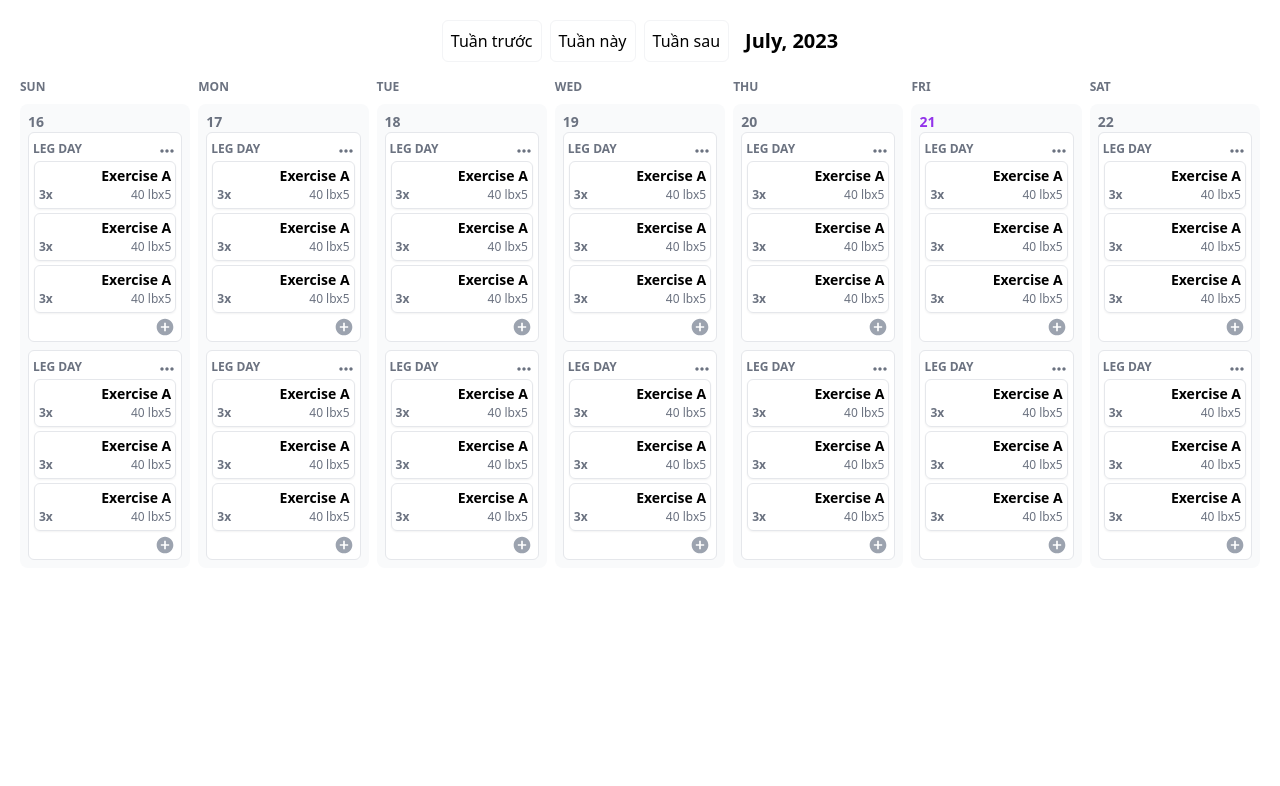
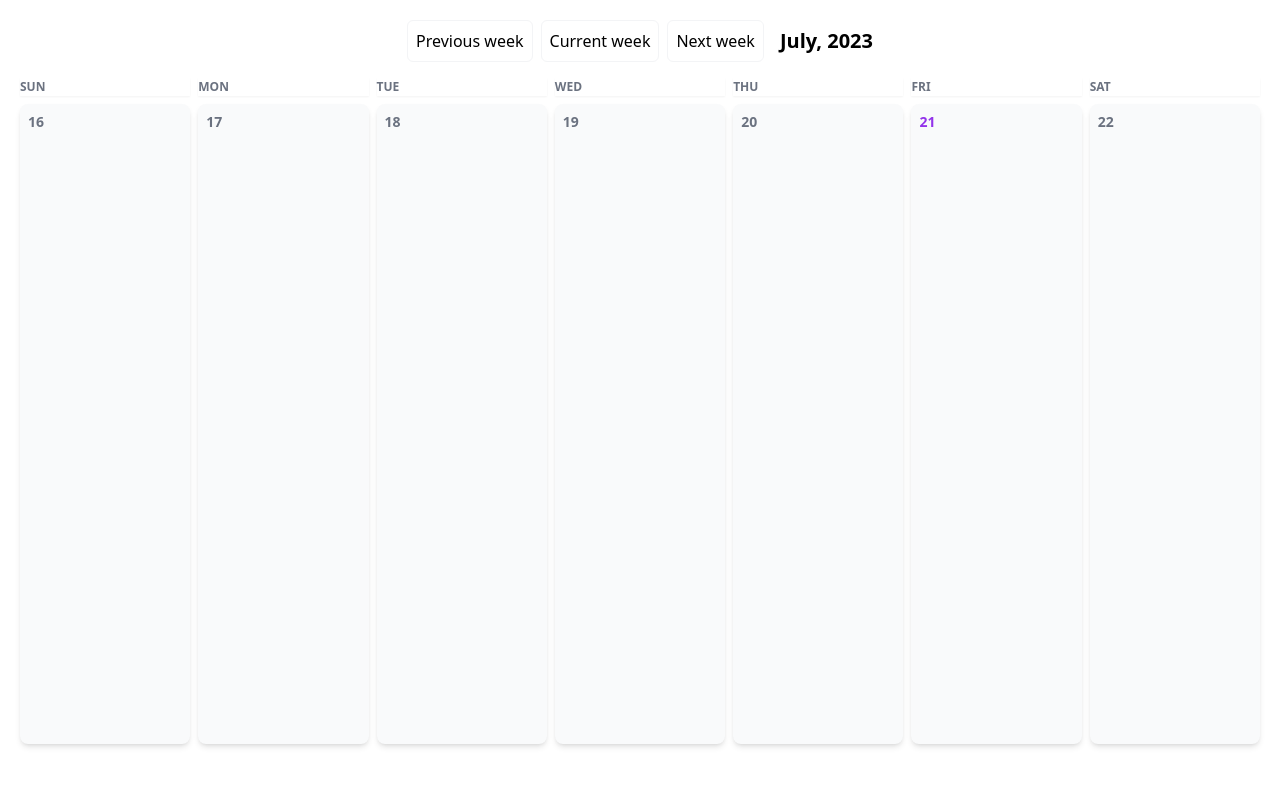
Before and after one commit to ngoctu280801/calendar-training-sessions, a React (Create React App) app: page / in a window 1280 px wide. Shown: the top 786 px of the page. Built offline with nearby package versions, Linux system fonts and the light colour scheme.

Commit message:
fake data to fill

```diff
--- a/src/App.jsx
+++ b/src/App.jsx
@@ -5,11 +5,13 @@ import Calendar from "./module/calendar/Calendar";
 import ContainerList from "./module/container/ContainerList";
 import { getAllDaysInTheWeek } from "./utils/fileHelper";
 import moment from "moment";
+import { data } from "./common/data";
 function App() {
   const [stateCalendar, setStateCalendar] = useState({
     startDate: +moment(),
     weekDays: getAllDaysInTheWeek(),
   });
+  const [dataInDays, setDataInDays] = useState(data);
 
   const [timeInCalendar, setTimeInCalendar] = useState(new Date());
   //next week
@@ -53,7 +55,7 @@ function App() {
         startDate={stateCalendar?.startDate}
         goToToday={goToToday}
       />
-      <ContainerList weekDays={stateCalendar.weekDays} />
+      <ContainerList weekDays={stateCalendar.weekDays} data={dataInDays} />
     </div>
   );
 }
--- /dev/null
+++ b/src/common/data.js
@@ -0,0 +1,81 @@
+export const data = [
+  {
+    date: 1689440400000,
+    sessions: [
+      {
+        name: "leg day",
+        id: 1,
+        exercises: [
+          {
+            id: "e1",
+            name: "Exercise 1",
+            information: ["50lb x 9", "35lb x 6"],
+          },
+          {
+            id: "e2",
+            name: "Exercise 2",
+            information: ["50lb x 9", "35lb x 7"],
+          },
+        ],
+      },
+      {
+        name: "hand day",
+        id: 2,
+        exercises: [
+          {
+            id: "e3",
+            name: "Exercise 3",
+            information: ["50lb x 9"],
+          },
+          {
+            id: "e4",
+            name: "Exercise 4",
+            information: ["50lb x 9", "35lb x 7", "35lb x 6"],
+          },
+        ],
+      },
+    ],
+  },
+  {
+    date: 1689526800000,
+    sessions: [
+      {
+        name: "sessions day",
+        id: 3,
+        exercises: [
+          {
+            id: "e51",
+            name: "Exercise 5",
+            information: ["50lb x 9", "35lb x 6"],
+          },
+          {
+            id: "e6",
+            name: "Exercise 6",
+            information: ["50lb x 9", "35lb x 7"],
+          },
+        ],
+      },
+    ],
+  },
+  {
+    date: 1689786000000,
+    sessions: [
+      {
+        name: "healthy day",
+        id: 6,
+        exercises: [
+          {
+            id: "e7",
+            name: "Exercise 7",
+            information: ["35lb x 6"],
+          },
+          {
+            id: "e8",
+            name: "Exercise 8",
+            information: ["50lb x 9", "35lb x 7"],
+          },
+        ],
+      },
+    ],
+  },
+];
--- a/src/module/calendar/Calendar.jsx
+++ b/src/module/calendar/Calendar.jsx
@@ -11,9 +11,9 @@ const Calendar = ({
   return (
     <div className="flex mb-4 items-center justify-center gap-4">
       <div className="flex gap-2 ">
-        <Item onClick={goToPreviousWeek}>Tuần trước</Item>
-        <Item onClick={goToToday}>Tuần này</Item>
-        <Item onClick={goToNextWeek}>Tuần sau</Item>
+        <Item onClick={goToPreviousWeek}>Previous week</Item>
+        <Item onClick={goToToday}>Current week</Item>
+        <Item onClick={goToNextWeek}>Next week</Item>
       </div>
       <div className="text-xl font-semibold ">{formattedDate}</div>
     </div>
--- a/src/module/container/Container.jsx
+++ b/src/module/container/Container.jsx
@@ -1,21 +1,33 @@
-import React from "react";
+import React, { useEffect, useState } from "react";
 import TrainingContainer from "./TrainingContainer";
 import moment from "moment";
 
-const Container = ({ day = {} }) => {
+const Container = ({ day = {}, data = {} }) => {
   const weekDayName = day?.weekDayName.slice(0, 3) || "";
   const date = day?.date;
-
   const currentDate = moment();
   const startOfDay = currentDate.startOf("day");
   const timestamp = startOfDay.valueOf();
 
+  const [sessionList, setSessionList] = useState([]);
+
+  useEffect(() => {
+    if (Object.keys(data).length > 0) {
+      const { sessions } = data;
+      setSessionList(sessions);
+      console.log(
+        "🚀 ~ file: Container.jsx:18 ~ useEffect ~ sessions:",
+        sessions
+      );
+    }
+  }, [data]);
+
   return (
-    <div className="w-full">
-      <div className="uppercase mb-2 text-[12px] font-semibold text-gray-500">
+    <div className="w-full ">
+      <div className="uppercase mb-2 text-[12px] font-semibold text-gray-500 shadow-sm">
         {weekDayName}
       </div>
-      <div className="bg-gray-50 rounded-lg p-2">
+      <div className="bg-gray-50 rounded-lg p-2 h-[calc(100vh-160px)] shadow-md">
         <p
           className={`text-sm text-gray-500 font-semibold ${
             timestamp === day.dateStamp && "text-purple-600"
@@ -24,8 +36,10 @@ const Container = ({ day = {} }) => {
           {date}
         </p>
         <div className="flex flex-col gap-2">
-          <TrainingContainer />
-          <TrainingContainer />
+          {sessionList?.length > 0 &&
+            sessionList.map((session) => (
+              <TrainingContainer key={session.id} session={session} />
+            ))}
         </div>
       </div>
     </div>
--- a/src/module/container/ContainerList.jsx
+++ b/src/module/container/ContainerList.jsx
@@ -1,11 +1,21 @@
 import React from "react";
 import Container from "./Container";
 
-const ContainerList = ({ weekDays = [] }) => {
+const ContainerList = ({ weekDays = [], data = [] }) => {
   return (
     <div className="flex gap-2 w-full justify-between">
       {weekDays?.length > 0 &&
-        weekDays?.map((day) => <Container key={Math.random()} day={day} />)}
+        weekDays?.map((day) => {
+          const curDay = data.filter((item) => item.date === day.dateStamp);
+
+          return (
+            <Container
+              key={Math.random()}
+              day={day}
+              data={curDay.length > 0 ? curDay[0] : {}}
+            />
+          );
+        })}
     </div>
   );
 };
--- a/src/module/container/ExerciseContainer.jsx
+++ b/src/module/container/ExerciseContainer.jsx
@@ -1,12 +1,13 @@
 import React from "react";
 
-const ExerciseContainer = () => {
+const ExerciseContainer = ({ name = "", information = [] }) => {
+  const infos = information.join(", ");
   return (
     <div className="mx-[1px] border border-gray-200 rounded-md p-1 shadow-sm cursor-pointer hover:bg-gray-100">
-      <p className="text-right font-bold text-sm">Exercise A</p>
+      <p className="text-right font-bold text-sm">{name}</p>
       <div className="flex justify-between gap-4 text-[12px] text-gray-500">
-        <div className="font-semibold">3x</div>
-        <div>40 lbx5</div>
+        <div className="font-semibold">{information?.length || 0}x</div>
+        <div>{infos}</div>
       </div>
     </div>
   );
--- a/src/module/container/TrainingContainer.jsx
+++ b/src/module/container/TrainingContainer.jsx
@@ -2,21 +2,27 @@ import React from "react";
 import MoreHorizIcon from "@mui/icons-material/MoreHoriz";
 import AddCircleIcon from "@mui/icons-material/AddCircle";
 import ExerciseContainer from "./ExerciseContainer";
-const TrainingContainer = () => {
+const TrainingContainer = ({ session = {} }) => {
+  const { exercises = [] } = session;
   return (
     <div className="bg-white rounded-md border border-gray-200 p-1">
       <div className="flex justify-between items-center">
         <h3 className="uppercase font-semibold text-gray-500 text-[12px]">
-          LEG DAY
+          {session.name}
         </h3>
         <div onClick={() => {}}>
           <MoreHorizIcon className="!w-5 !h-5 text-gray-500 cursor-pointer" />
         </div>
       </div>
       <div className="flex flex-col gap-1">
-        <ExerciseContainer />
-        <ExerciseContainer />
-        <ExerciseContainer />
+        {exercises?.length > 0 &&
+          exercises?.map((exercise) => (
+            <ExerciseContainer
+              key={exercise.id}
+              name={exercise.name}
+              information={exercise.information}
+            />
+          ))}
       </div>
       <div className="text-right">
         <AddCircleIcon className="text-gray-400 !h-5 cursor-pointer hover:opacity-75" />
```
